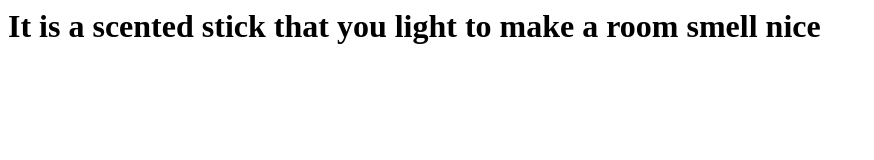
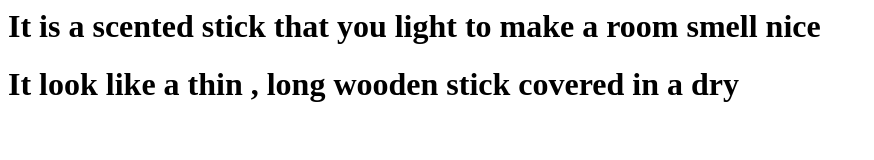
Before and after one commit to benishagyawali-hue/Incense-stick-, a plain HTML site: page index.html in a window 1280 px wide. Shown: the whole page, without its empty margins (0-874 px from the left). Drawn offline with Linux system fonts and the light colour scheme.

Commit message:
Update index.html

```diff
--- a/index.html
+++ b/index.html
@@ -1 +1,2 @@
 <h1>     It is a scented stick that you light to make a room smell nice     </h1>
+<h1>     It look like a thin , long wooden stick covered in a dry            </h1>
```
